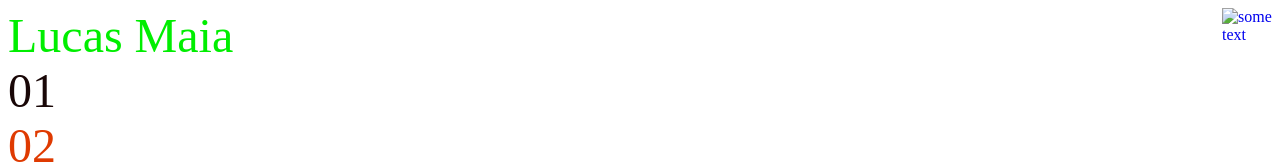
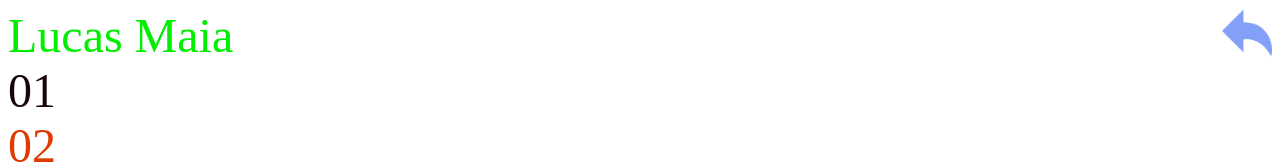
Before and after one commit to LuacsM/lista2, a plain HTML site: page ex/Q1.html in a window 1280 px wide. Shown: the top 164 px of the page. Drawn offline with Linux system fonts and the light colour scheme.

Commit message:
Update Q1.html

```diff
--- a/ex/Q1.html
+++ b/ex/Q1.html
@@ -7,7 +7,7 @@
 <body >
 
 	<a href="https://luacsm.github.io/lista2/">
-		<img src="img/back.png" alt="some text" width=50 height=50 align="right">
+		<img src="../img/back.png" alt="some text" width=50 height=50 align="right">
 	</a>
 
 	<font size="10" color="#green"> Lucas Maia</font><br>
```
